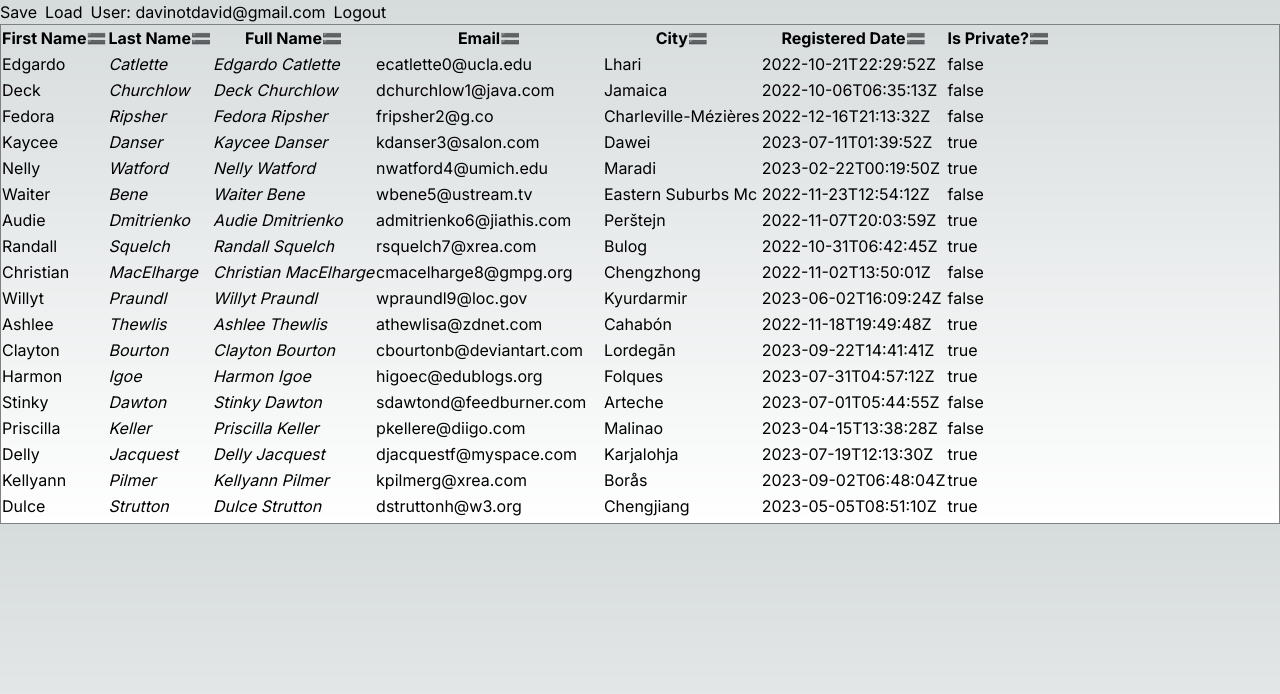
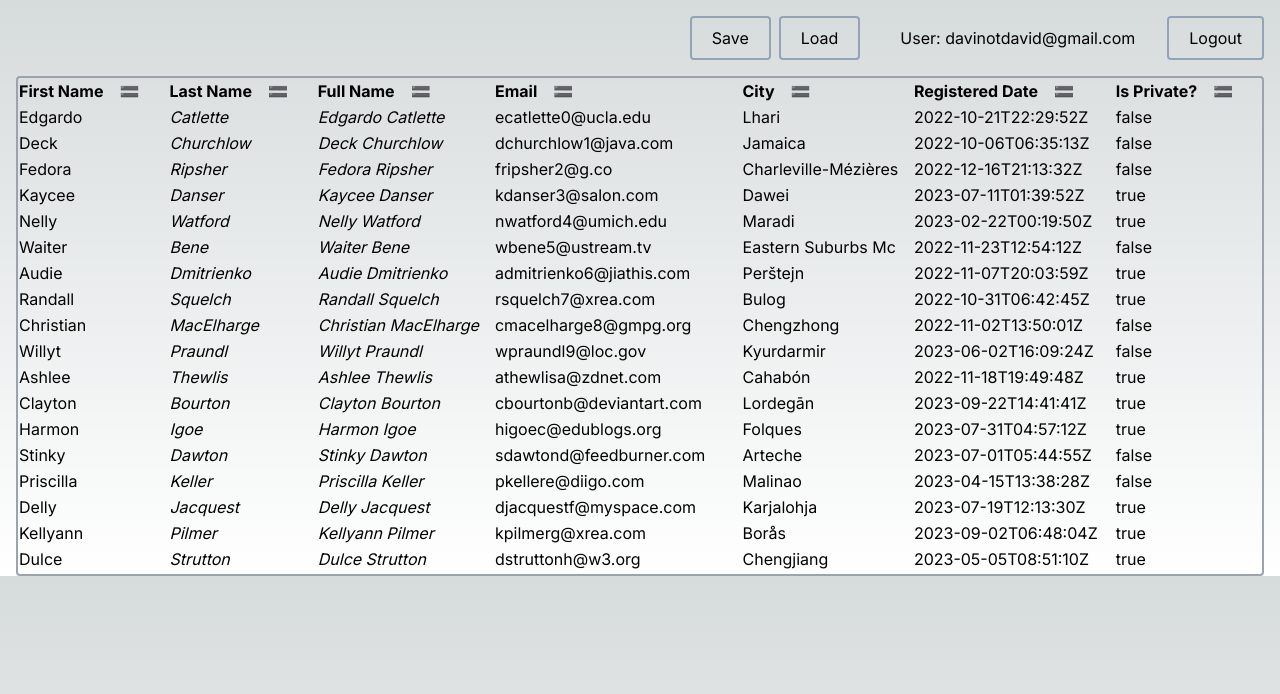
Before and after one commit to davinotdavid/table-puzzle, a Next.js app: page / in a window 1280 px wide. Both pictures are taken after a click on the button "Login". Shown: the top 694 px of the page. Built offline with nearby package versions, Linux system fonts and the light colour scheme.

Commit message:
chore: add some basic styles

```diff
--- a/src/app/components/Header/index.tsx
+++ b/src/app/components/Header/index.tsx
@@ -24,21 +24,37 @@ export function Header() {
   }
 
   return (
-    <header>
+    <header className="p-4 flex items-center justify-end">
       {user ? (
         <>
-          <button className="mr-2" onClick={handleOnSaveClicked}>
+          <button
+            className="px-5 py-2 border-2 border-slate-400 border-solid rounded mr-2"
+            onClick={handleOnSaveClicked}
+          >
             Save
           </button>
-          <button className="mr-2" onClick={handleOnLoadClicked}>
+          <button
+            className="px-5 py-2 border-2 border-slate-400 border-solid rounded mr-2"
+            onClick={handleOnLoadClicked}
+          >
             Load
           </button>
 
-          <span className="mr-2">User: {user.email}</span>
-          <button onClick={handleOnLogoutClicked}>Logout</button>
+          <span className="mx-8">User: {user.email}</span>
+          <button
+            className="px-5 py-2 border-2 border-slate-400 border-solid rounded"
+            onClick={handleOnLogoutClicked}
+          >
+            Logout
+          </button>
         </>
       ) : (
-        <button onClick={handleOnLoginClicked}>Login</button>
+        <button
+          className="px-5 py-2 border-2 border-slate-400 border-solid rounded"
+          onClick={handleOnLoginClicked}
+        >
+          Login
+        </button>
       )}
     </header>
   );
--- a/src/app/components/PeopleTable/DraggableColumnHeader.tsx
+++ b/src/app/components/PeopleTable/DraggableColumnHeader.tsx
@@ -52,6 +52,7 @@ export const DraggableColumnHeader: FC<{
 
   return (
     <th
+      className="text-left"
       ref={dropRef}
       colSpan={header.colSpan}
       style={{ opacity: isDragging ? 0.5 : 1 }}
@@ -60,7 +61,9 @@ export const DraggableColumnHeader: FC<{
         {header.isPlaceholder
           ? null
           : flexRender(header.column.columnDef.header, header.getContext())}
-        <button ref={dragRef}>🟰</button>
+        <button className="mx-4" ref={dragRef}>
+          🟰
+        </button>
       </div>
     </th>
   );
--- a/src/app/components/PeopleTable/index.tsx
+++ b/src/app/components/PeopleTable/index.tsx
@@ -21,11 +21,11 @@ export function Table() {
   return (
     <DndProvider backend={HTML5Backend}>
       <div
-        className={styles.container}
+        className="h-[500px] overflow-auto border-2 border-solid border-gray-400 rounded"
         onScroll={(e) => fetchMoreOnBottomReached(e.target as HTMLDivElement)}
         ref={tableContainerRef}
       >
-        <table>
+        <table className="w-full">
           <thead>
             {table.getHeaderGroups().map((headerGroup) => (
               <tr key={headerGroup.id}>
@@ -52,7 +52,9 @@ export function Table() {
 
             {isFetching && (
               <tr>
-                <td>Fetching more...</td>
+                <td className="text-center py-4" colSpan={7}>
+                  Fetching more...
+                </td>
               </tr>
             )}
           </tbody>
--- a/src/app/page.tsx
+++ b/src/app/page.tsx
@@ -15,7 +15,7 @@ export default function Home() {
         <PeopleTableContextProvider>
           <Header />
 
-          <main>
+          <main className="px-4">
             <Table />
           </main>
         </PeopleTableContextProvider>
```
